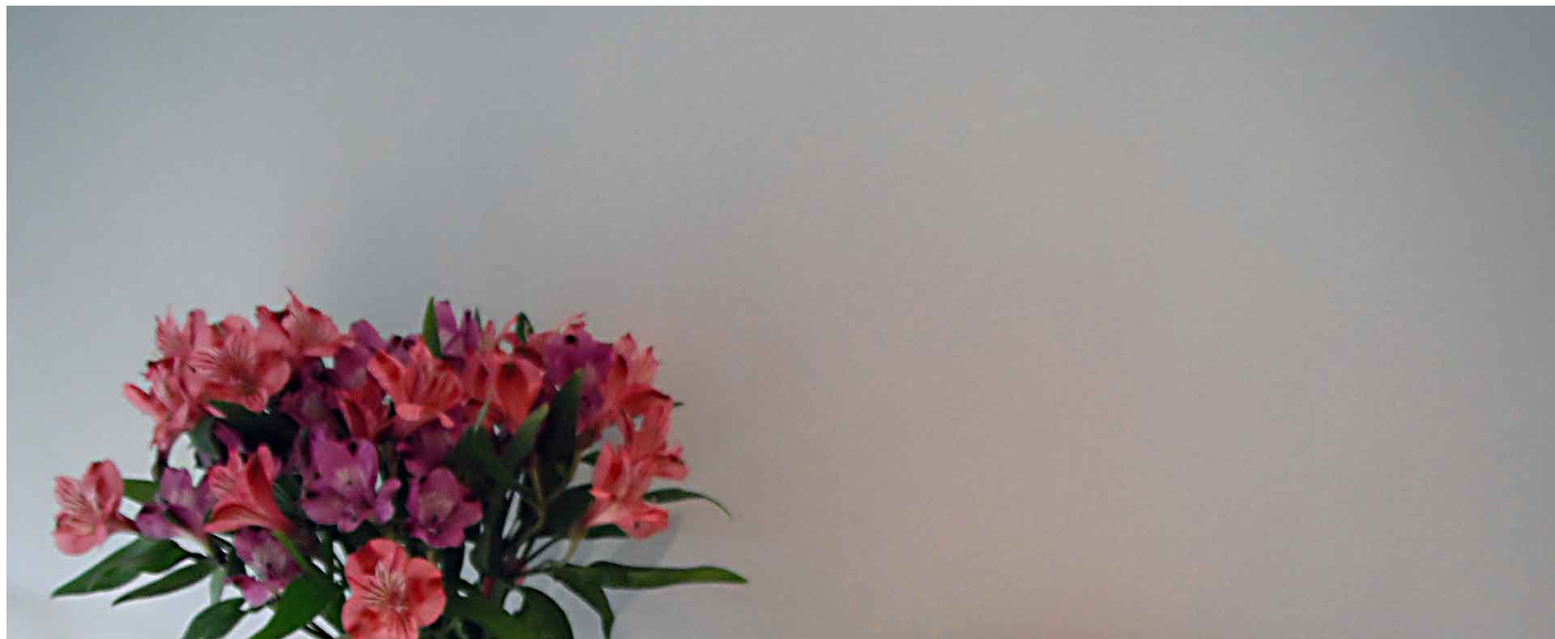
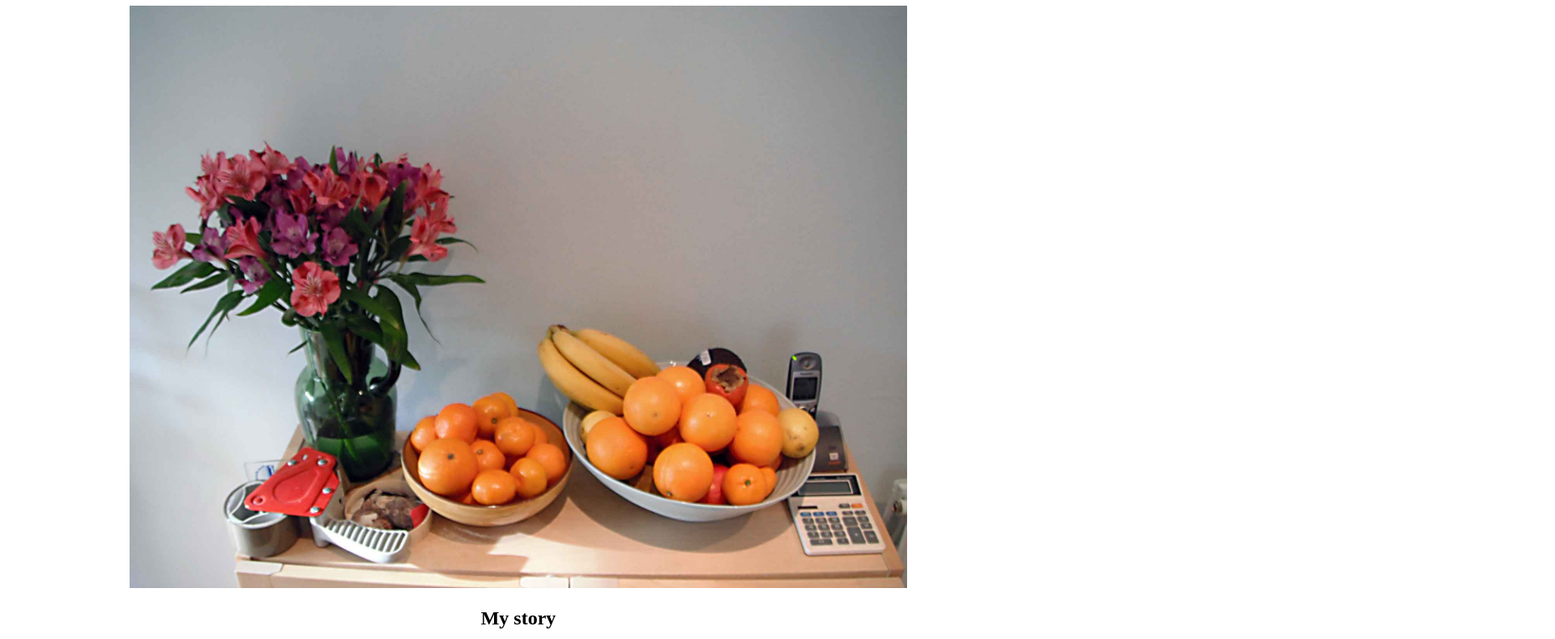
Before and after one commit to randomkeyz/mws-blog, a website: page index.html in a window 1280 px wide. Shown: the part 73-863 px from the top of the page at 81% size, 1920 px wide, since content can reach past the window. Drawn offline with Linux system fonts and the light colour scheme.

Commit message:
Minor GUI tweaks.

```diff
--- a/css/main.css
+++ b/css/main.css
@@ -13,11 +13,12 @@ I've left some boilerplate below for you.
 */
 
 body {
-
+	text-align: center;
 }
 
 article {
-
+	max-width: 60em;
+    margin: 0 auto;
 }
 
 h1 {
@@ -25,5 +26,5 @@ h1 {
 }
 
 img {
-
+	max-width: 100%;
 }
```
